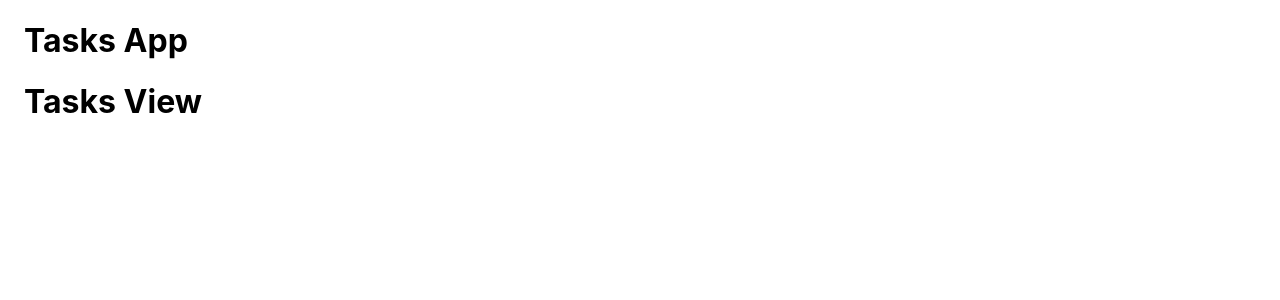
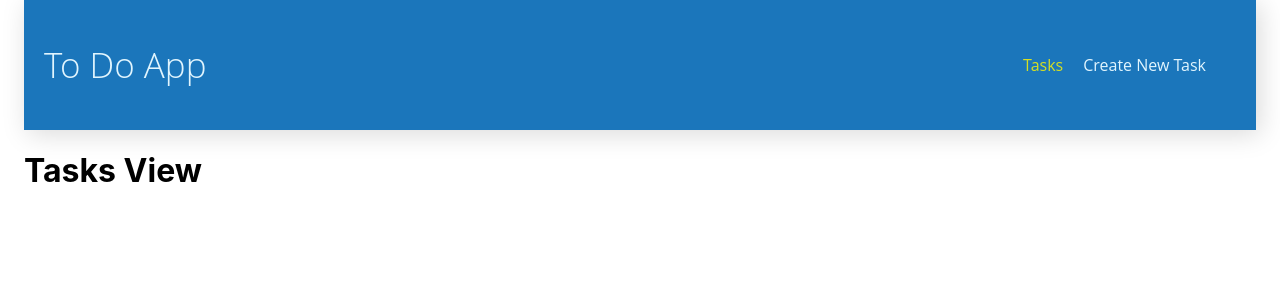
Before and after one commit to wwwolfy/tasks, a React (Create React App) app: page / in a window 1280 px wide. Shown: the top 300 px of the page. Built offline with nearby package versions, Linux system fonts and the light colour scheme.

Commit message:
adding making header and links components

```diff
--- a/src/application/AppLayoutView.js
+++ b/src/application/AppLayoutView.js
@@ -1,12 +1,11 @@
 import React from 'react';
 import {Container} from '@material-ui/core';
+import Header from './view-elements/Header';
 
 const AppLayoutView = props => {
     return (
         <Container component="div" maxWidth="lg">
-            <header>
-                <h1>Tasks App</h1>
-            </header>
+            <Header />
             <main>
                 {props.children}
             </main>
--- a/src/application/view-elements/Header.js
+++ b/src/application/view-elements/Header.js
@@ -0,0 +1,82 @@
+import React from 'react';
+import {Grid, AppBar, Typography, makeStyles, Link} from '@material-ui/core';
+import CustomLink from '../../ui-components/CustomLink';
+import routePaths from '../../routePaths';
+
+const useStyles = makeStyles(theme => ({
+    root: {
+        flexGrow: 1,
+    },
+    justifyEnd: {
+        display: 'flex',
+        justifyContent: 'flex-end',
+        flexGrow: 1,
+        alignItems: 'center',
+    },
+    logo: {
+        display: 'flex',
+        alignItems: 'center',
+    },
+    appBar: {
+        'height': '130px',
+        '& > *': {
+            height: '100%',
+        },
+        'display': 'flex',
+        'justifyContent': 'center',
+        'boxShadow': '4px 4px 25px rgba(0, 0, 0, 0.15)',
+        'padding': '0 20px',
+        'flexDirection': 'row'
+    },
+    menuWrapper: {
+        display: 'flex',
+        justifyContent: 'space-between',
+        paddingRight: '20px',
+
+    },
+    activeLink: {
+        color: theme.palette.yellow[500],
+    },
+    link: {
+        margin: '0 10px',
+    }
+}));
+
+const Header = () => {
+    const styles = useStyles();
+    return (
+        <AppBar position="static" className={styles.appBar}>
+            <Grid component="div" item xs={4} className={styles.logo}>
+                <Typography variant="h1" color="secondary">To Do App</Typography>
+            </Grid>
+            <Grid component="div" item xs={8} className={styles.justifyEnd}>
+                <Typography component="div" variant="body1" className={styles.menuWrapper}>
+                    <Link
+                        component={CustomLink}
+                        to={routePaths.TASKS}
+                        variant="body1"
+                        color="secondary"
+                        underline="none"
+                        className={styles.link}
+                        activeClassName={styles.activeLink}
+                    >
+                        Tasks
+                    </Link>
+                    <Link
+                        component={CustomLink}
+                        to={routePaths.CREATE_TASK}
+                        variant="body1"
+                        color="secondary"
+                        underline="none"
+                        className={styles.link}
+                        activeClassName={styles.activeLink}
+                    >
+                        Create New Task
+                    </Link>
+                </Typography>
+            </Grid>
+        </AppBar>
+    )
+};
+
+export default Header;
--- /dev/null
+++ b/src/routePaths.js
@@ -0,0 +1,6 @@
+const routePaths = {
+    TASKS: '/',
+    CREATE_TASK: '/create-task',
+};
+
+export default routePaths;
--- /dev/null
+++ b/src/ui-components/CustomLink.js
@@ -0,0 +1,10 @@
+import React from 'react';
+import {NavLink} from 'react-router-dom';
+
+const CustomLink = React.forwardRef((props, ref) => {
+    return (
+        <NavLink {...props} ref={ref} />
+    );
+});
+
+export default CustomLink;
```
